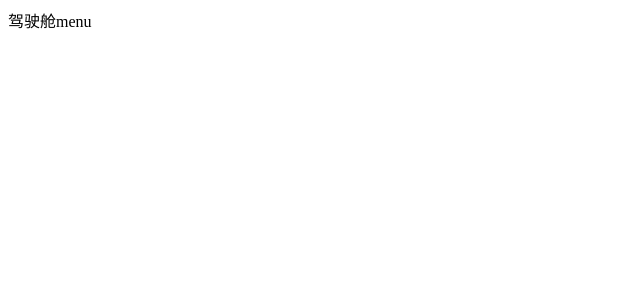
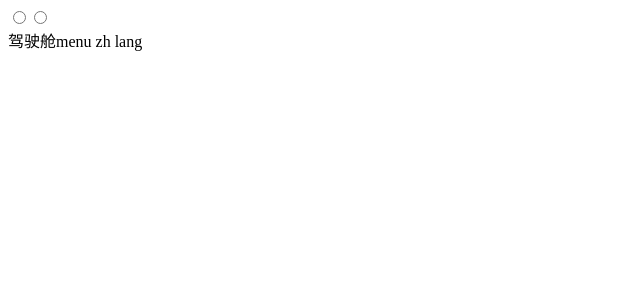
Before and after one commit to marvin-season/i18n-ast, a React (Vite) app: page / in a window 1280 px wide. Shown: the top 300 px of the page, without its empty margins (0-640 px from the left). Built offline with nearby package versions, Linux system fonts and the light colour scheme.

Commit message:
i18n lang check

```diff
--- a/i18n/script/ast/walk.js
+++ b/i18n/script/ast/walk.js
@@ -37,7 +37,7 @@ const walk = (dir, parentRoute, deep) => {
       const path = parentRoute + '/' + file;
       console.log('🚀  开始处理： ===========>', path);
 
-      const codeWalker = getCodeWalker(path, { effective: false, logCode: true, group });
+      const codeWalker = getCodeWalker(path, { effective: true, logCode: true, group });
       codeWalker.use({
         run({ config }) {
           config.chineseCollections?.length > 0 && chineseCollections.push({
--- a/i18n/translations.json
+++ b/i18n/translations.json
@@ -4,16 +4,16 @@
     "path": "./src/demo/Demo.tsx",
     "collections": [
       {
-        "id": "Alz6EjqLhviwFDJMwqRsv",
+        "id": "IeTBGXx_Mlf-L4YdX02hM",
         "spec": "驾驶舱data",
-        "zh": "驾驶舱datazh lang",
-        "en": "驾驶舱dataen lang"
+        "zh": "驾驶舱data zh lang",
+        "en": "驾驶舱data en lang"
       },
       {
-        "id": "GxDtF6xMCLoLARetAjYxD",
+        "id": "k19hPwg4bzcFkkpehbZv5",
         "spec": "驾驶舱menu",
-        "zh": "驾驶舱menuzh lang",
-        "en": "驾驶舱menuen lang"
+        "zh": "驾驶舱menu zh lang",
+        "en": "驾驶舱menu en lang"
       }
     ]
   }
--- a/src/App.tsx
+++ b/src/App.tsx
@@ -4,6 +4,13 @@ function App() {
 
     return (
         <>
+            <div onClick={(e: any) => {
+                localStorage.setItem('i18Lng', e.target.value);
+                window.location.reload()
+            }}>
+                <input name={'lang'} checked={localStorage.getItem('i18Lng') === 'zh'} type="radio" value={'zh'}/>
+                <input name={'lang'} checked={localStorage.getItem('i18Lng') === 'en'} type="radio" value={'en'}/>
+            </div>
             <Demo/>
         </>
     )
--- a/src/demo/Demo.tsx
+++ b/src/demo/Demo.tsx
@@ -1,13 +1,10 @@
-const menuData = ['驾驶舱']
+import { t } from 'i18next';
+const menuData = ['驾驶舱'];
 const hasMenu = (name: string) => {
-    return !!menuData.find((item: any) => item === name);
+  return !!menuData.find((item: any) => item === name);
 };
 export const Demo = () => {
-    return <>
-        {
-            menuData.find(
-                (item) => ['驾驶舱', '数据集'].includes(item)
-            ) && hasMenu('驾驶舱') && (<div data-nav={'驾驶舱data'}>驾驶舱menu</div>)
-        }
-    </>
-}
+  return <>
+        {menuData.find(item => ['驾驶舱', '数据集'].includes(item)) && hasMenu('驾驶舱') && <div data-nav={t('ask-and-learn.IeTBGXx_Mlf-L4YdX02hM')}>{t('ask-and-learn.k19hPwg4bzcFkkpehbZv5')}</div>}
+    </>;
+};
```
